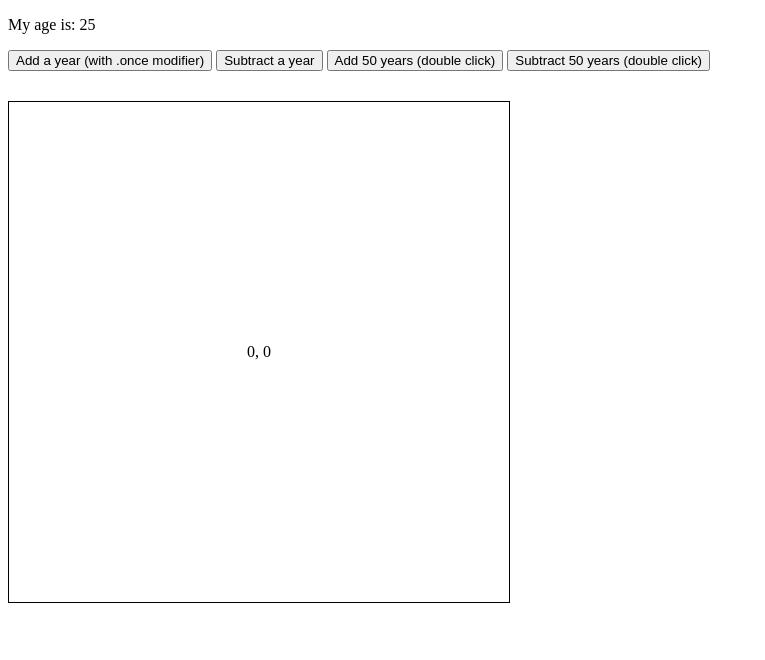
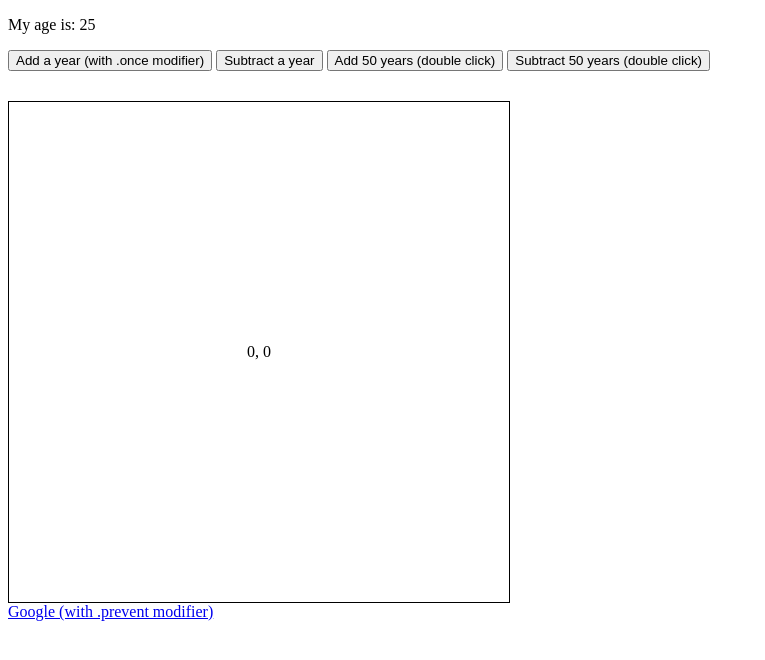
Before and after one commit to AntonioErdeljac/vue-practice, a plain HTML site: page events/index.html in a window 1280 px wide. Shown: the whole page, without its empty margins (0-765 px from the left). Drawn offline with nearby package versions, Linux system fonts and the light colour scheme.

Commit message:
add prevent modifier

```diff
--- a/events/app.js
+++ b/events/app.js
@@ -18,6 +18,9 @@ new Vue({
 
       this.x = x;
       this.y = y;
+    },
+    onClick: function() {
+      alert('You clicked me.')
     }
   }
 });
--- a/events/index.html
+++ b/events/index.html
@@ -16,6 +16,7 @@
     <button @dblclick="add(50)">Add 50 years (double click)</button>
     <button @dblclick="subtract(50)">Subtract 50 years (double click)</button>
     <div @mousemove="onMove" id="canvas">{{x}}, {{y}}</div>
+    <a v-on:click.prevent="onClick" href="http://www.google.com">Google (with .prevent modifier)</a>
   </div>
   <script src="./app.js"></script>
 </body>
```
